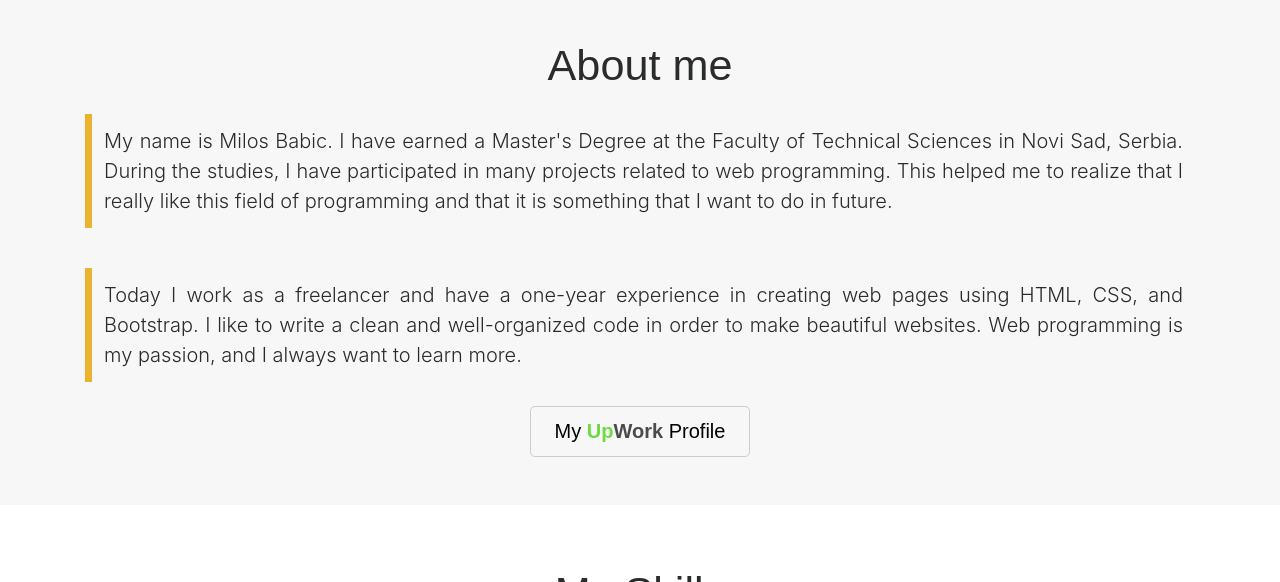
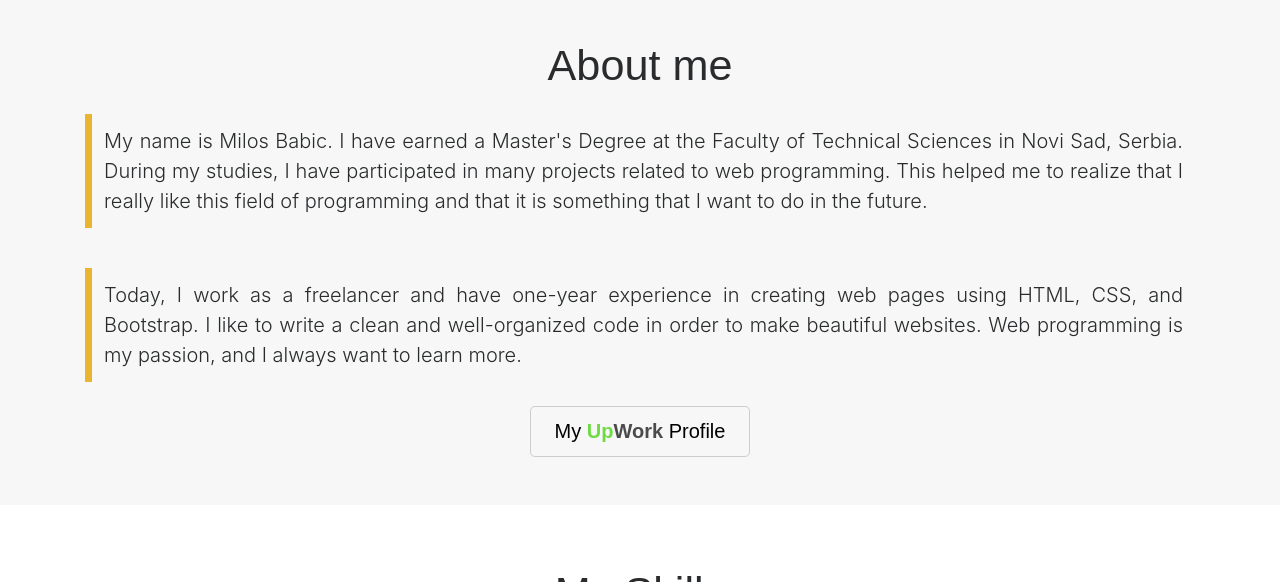
Before and after one commit to milos15/milos-babic, a plain HTML site: page index.html in a window 1280 px wide. Shown: the part 742-1324 px from the top of the page. Drawn offline with nearby package versions, Linux system fonts and the light colour scheme; a script that the page names is missing; a web font is replaced by a local one.

Commit message:
update
grammar mistakes

```diff
--- a/index.html
+++ b/index.html
@@ -118,10 +118,10 @@
                <div class="col">
                    <div class="info-header">
                        <h1 class="p-3 headings"> About me </h1>
-                        <p class="lead text-justify about-text"> My name is Milos Babic. I have earned a Master's Degree at the Faculty of Technical Sciences in Novi Sad, Serbia. During the studies, I have participated in many projects related to web programming. This helped me to realize that I really like this field of programming and that it is something that I want to do in future.
+                        <p class="lead text-justify about-text"> My name is Milos Babic. I have earned a Master's Degree at the Faculty of Technical Sciences in Novi Sad, Serbia. During my studies, I have participated in many projects related to web programming. This helped me to realize that I really like this field of programming and that it is something that I want to do in the future.
                         </p>
                         <br>
-                        <p class="lead text-justify about-text"> Today I work as a freelancer and have a one-year experience in creating web pages using HTML, CSS, and Bootstrap. I like to write a clean and well-organized code in order to make beautiful websites. Web programming is my passion, and I always want to learn more.
+                        <p class="lead text-justify about-text"> Today, I work as a freelancer and have one-year experience in creating web pages using HTML, CSS, and Bootstrap. I like to write a clean and well-organized code in order to make beautiful websites. Web programming is my passion, and I always want to learn more.
                        </p>
 
                        <a href="https://www.upwork.com/o/profiles/users/_~011f01f3820a2fe442/" target="_blank" class="btn btn-outline-secondary mt-2 btn-lg about-button"> My <span style="color:#6FDA44; font-weight: bold;">Up</span><span style="color:#4B4B4B; font-weight: bold;">Work</span> Profile </a>
```
